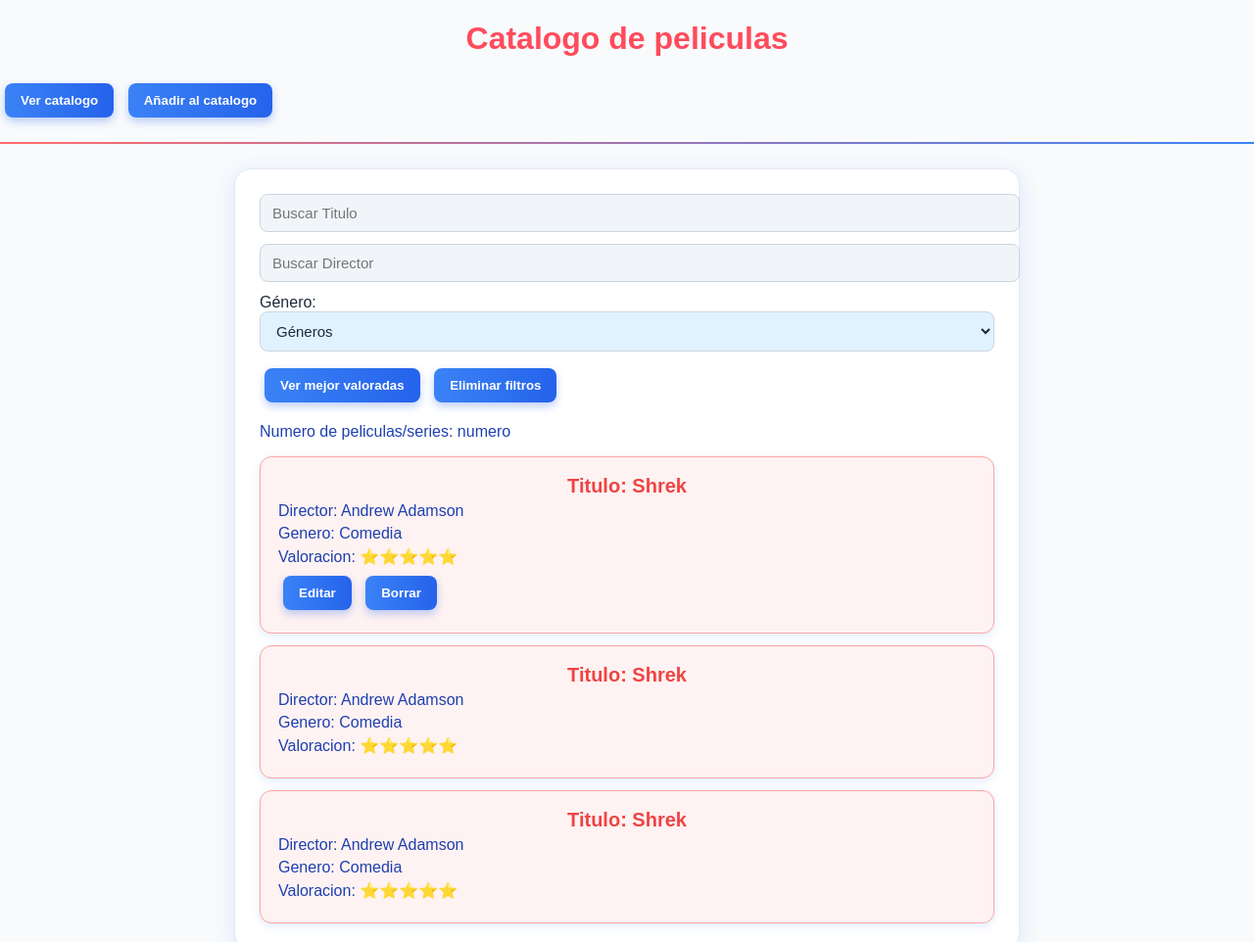
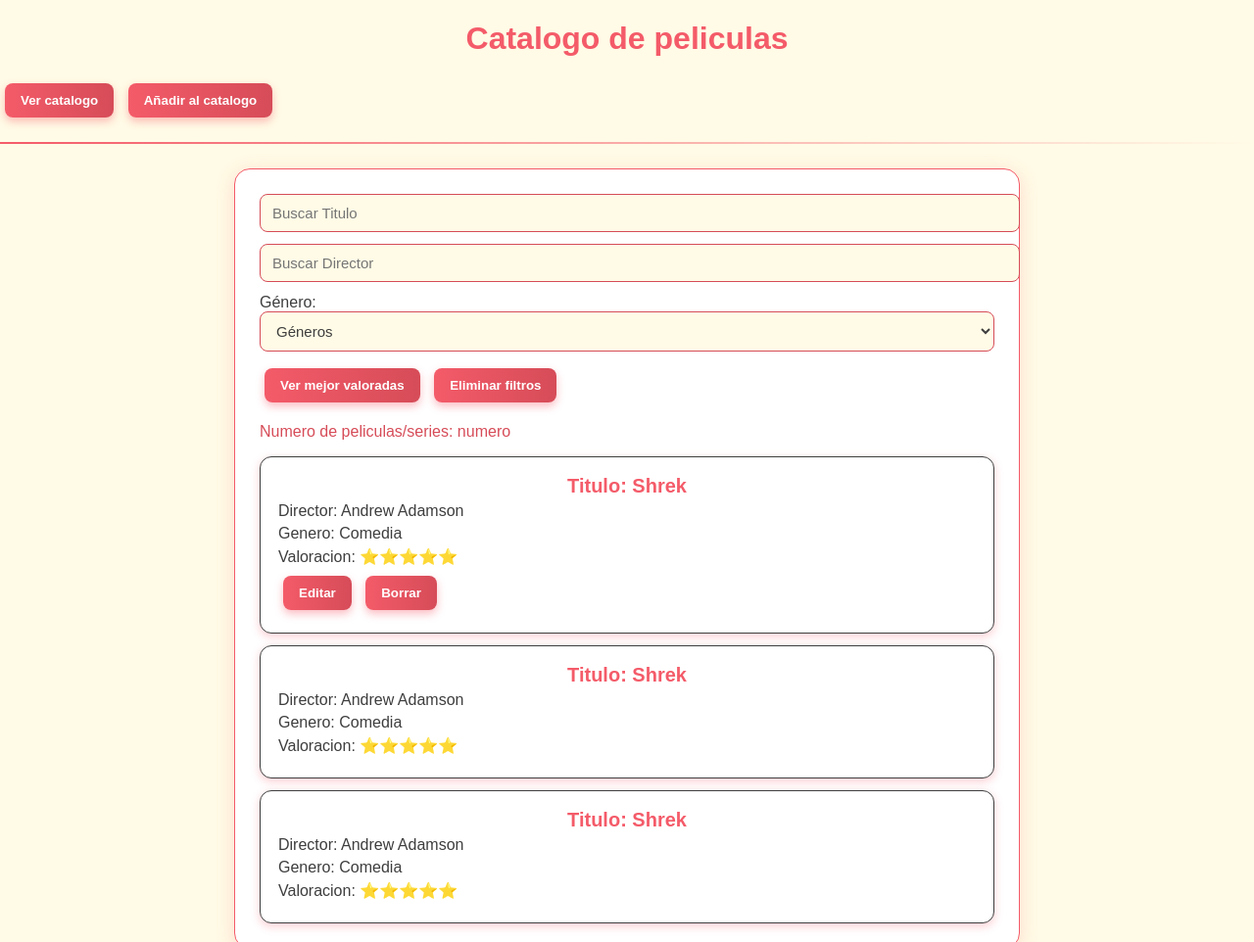
Before and after one commit to Alexisricoser/Proyecto_Peliculas, a plain HTML site: page Index.html in a window 1280 px wide. Shown: the top 962 px of the page at 98% size. Drawn offline with Linux system fonts and the light colour scheme.

Commit message:
Refactor styles in styles.css to enhance color scheme and consistency

```diff
--- a/css/styles.css
+++ b/css/styles.css
@@ -1,17 +1,20 @@
+/* Colores inspirados en el logo: Rojo/Rosado (#F45B69), Amarillo Crema (#FCE8A1), Gris Oscuro (#3E3E3E), Blanco (#FFFFFF) */
+
 body {
   font-family: 'Poppins', Arial, sans-serif;
   margin: 0;
-  background: #f8fafc; /* gris azulado muy claro */
-  color: #1e293b; /* gris oscuro azulado */
+  background: #FFFBE6; /* Amarillo/Crema muy claro (casi blanco) */
+  color: #3E3E3E; /* Gris oscuro para el texto */
 }
 
 h1, h2 {
   text-align: center;
-  color: #ff4b5c; /* rojo coral principal */
+  color: #F45B69; /* Rojo/Rosado del cubo de palomitas */
 }
 
 button {
-  background: linear-gradient(90deg, #3b82f6, #2563eb); /* azul degradado */
+  /* Botón con degradado Rojo/Rosado a un tono más profundo */
+  background: linear-gradient(90deg, #F45B69, #D64C58);
   color: white;
   border: none;
   border-radius: 8px;
@@ -20,81 +23,84 @@
   cursor: pointer;
   font-weight: bold;
   transition: all 0.25s ease;
-  box-shadow: 0 4px 8px rgba(37, 99, 235, 0.3);
+  box-shadow: 0 4px 8px rgba(244, 91, 105, 0.4); /* Sombra roja */
 }
 
 button:hover {
-  background: linear-gradient(90deg, #2563eb, #1e40af);
+  background: linear-gradient(90deg, #D64C58, #AB404C);
   transform: translateY(-2px);
-  box-shadow: 0 6px 12px rgba(37, 99, 235, 0.4);
+  box-shadow: 0 6px 12px rgba(244, 91, 105, 0.5);
 }
 
 #contForm, #Catalogo {
   max-width: 750px;
   margin: 25px auto;
-  background: #ffffff;
+  background: #ffffff; /* Blanco para el fondo de las secciones/post-its */
   padding: 25px;
   border-radius: 16px;
-  box-shadow: 0 4px 20px rgba(59, 130, 246, 0.15);
-  border: 1px solid #e2e8f0;
+  box-shadow: 0 4px 20px rgba(244, 91, 105, 0.2); /* Sombra suave roja/rosada */
+  border: 1px solid #F45B69; /* Borde rojo suave */
 }
 
+/* Aplicado a input y select para darles color */
 input, select {
   width: 100%;
   padding: 10px 12px;
   border-radius: 8px;
-  border: 1px solid #cbd5e1;
+  border: 1px solid #D64C58; /* Borde de input rojo/rosado */
   margin-bottom: 12px;
-  background: #f1f5f9;
+  background: #FFFBE6; /* ¡NUEVO! Color Crema/Amarillo para que tengan fondo */
   font-size: 15px;
-  color: #1e293b;
+  color: #3E3E3E;
 }
 
 input:focus, select:focus {
   outline: none;
-  border-color: #3b82f6;
-  box-shadow: 0 0 5px rgba(59, 130, 246, 0.4);
+  border-color: #F45B69;
+  box-shadow: 0 0 5px rgba(244, 91, 105, 0.6);
 }
 
 .contenido {
-  background: #fef2f2; /* fondo ligeramente rosado */
+  background: #FFFFFF; /* Blanco para el post-it individual */
   padding: 18px;
   border-radius: 12px;
   margin-top: 12px;
-  border: 1px solid #fca5a5; /* rojo suave */
-  box-shadow: 0 3px 10px rgba(59, 130, 246, 0.15);
+  border: 1px solid #3E3E3E; /* Borde oscuro */
+  box-shadow: 0 3px 10px rgba(244, 91, 105, 0.3); /* Sombra roja */
   transition: transform 0.2s ease, box-shadow 0.2s ease;
 }
 
 .contenido:hover {
   transform: translateY(-3px);
-  box-shadow: 0 6px 18px rgba(255, 107, 107, 0.25);
+  box-shadow: 0 6px 18px rgba(244, 91, 105, 0.5);
 }
 
 .contenido h2 {
   margin: 0;
-  color: #ef4444; /* rojo brillante */
+  color: #F45B69; /* Rojo/Rosado */
   font-size: 20px;
 }
 
 .contenido p {
   margin: 5px 0;
-  color: #1e40af; /* azul fuerte */
+  color: #3E3E3E; /* Gris oscuro */
 }
 
-select {
-  background-color: #e0f2fe; /* azul claro */
-}
+/* El select ya usa el color crema del input, por lo que esta regla es redundante pero la mantengo */
+/* select {
+  background-color: #FCE8A1;
+} */
 
 hr {
   border: none;
   height: 2px;
-  background: linear-gradient(90deg, #ff6b6b, #3b82f6);
+  /* Línea divisora que combina el rojo/rosado y el color crema */
+  background: linear-gradient(90deg, #F45B69, #FFFBE6);
   margin: 20px 0;
 }
 
 .contadorCatalogo {
-  color: #1e40af;
+  color: #D64C58; /* Tono de rojo un poco más oscuro */
   font-weight: 500;
 }
 
```
